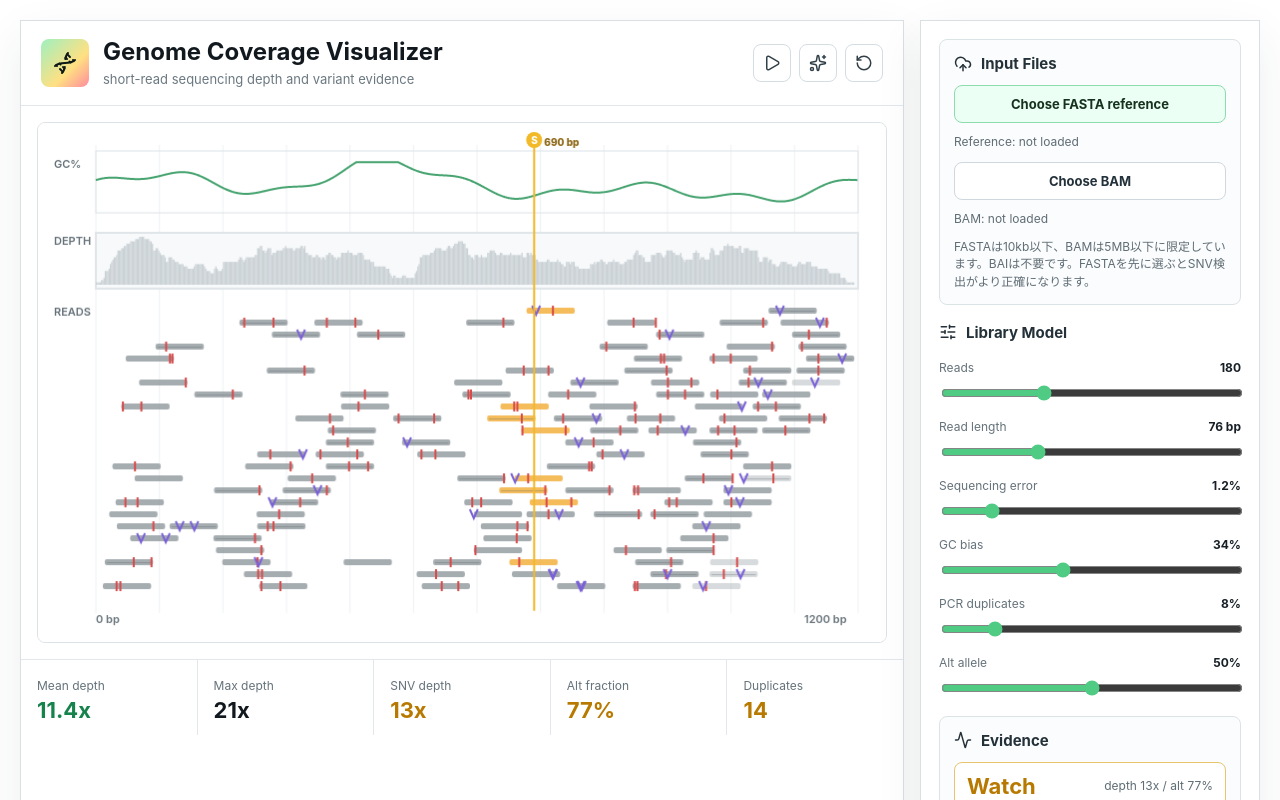
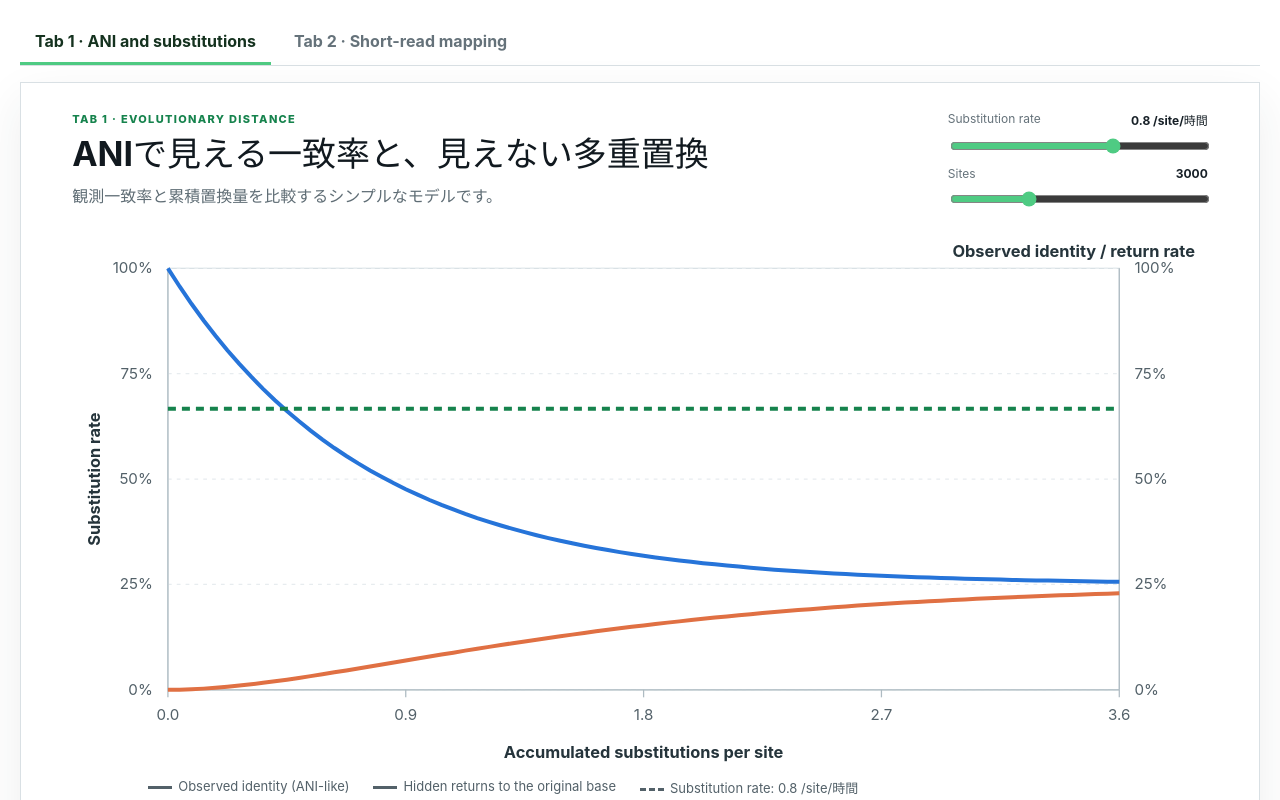
Before and after one commit to kazumaxneo/my-first-codex-app, a React (Vite) app: page / in a window 1280 px wide. Shown: the top 800 px of the page. Built offline with nearby package versions, Linux system fonts and the light colour scheme.

Commit message:
Add ANI substitution graph tab (#1)
Co-authored-by: kazu <kazu@kazunoMacBook-Air.local>

```diff
--- a/index.html
+++ b/index.html
@@ -3,7 +3,7 @@
   <head>
     <meta charset="UTF-8" />
     <meta name="viewport" content="width=device-width, initial-scale=1.0" />
-    <title>Genome Coverage Visualizer</title>
+    <title>Genome Evolution & Coverage Visualizer</title>
   </head>
   <body>
     <div id="root"></div>
--- a/package.json
+++ b/package.json
@@ -9,8 +9,10 @@
     "preview": "vite preview"
   },
   "dependencies": {
+    "@types/katex": "^0.16.8",
     "@vitejs/plugin-react": "^5.1.1",
     "fflate": "^0.8.2",
+    "katex": "^0.18.2",
     "lucide-react": "^0.562.0",
     "react": "^19.2.3",
     "react-dom": "^19.2.3",
--- a/src/App.tsx
+++ b/src/App.tsx
@@ -1,5 +1,7 @@
 import { useEffect, useMemo, useRef, useState } from 'react';
 import type { PointerEvent } from 'react';
+import katex from 'katex';
+import 'katex/dist/katex.min.css';
 import {
   Activity,
   Dna,
@@ -497,10 +499,97 @@ function Slider({
   );
 }
 
+function Latex({ formula, display = false }: { formula: string; display?: boolean }) {
+  return <span dangerouslySetInnerHTML={{ __html: katex.renderToString(formula, { displayMode: display, throwOnError: false }) }} />;
+}
+
+function AniSimulationPanel() {
+  const [substitutionRate, setSubstitutionRate] = useState(0.8);
+  const [siteCount, setSiteCount] = useState(3000);
+  const width = 900;
+  const height = 430;
+  const margin = { top: 28, right: 70, bottom: 68, left: 76 };
+  const points = useMemo(
+    () =>
+      Array.from({ length: 81 }, (_, index) => {
+        const accumulated = (index / 80) * 3.6;
+        const identity = 0.25 + 0.75 * Math.exp((-4 * accumulated) / 3);
+        const noChange = Math.exp(-accumulated);
+        return { accumulated, identity, returned: Math.max(0, identity - noChange) };
+      }),
+    [],
+  );
+  const x = (value: number) => margin.left + (value / 3.6) * (width - margin.left - margin.right);
+  const yRate = (value: number) => height - margin.bottom - (value / 1.2) * (height - margin.top - margin.bottom);
+  const yPercent = (value: number) => height - margin.bottom - value * (height - margin.top - margin.bottom);
+  const path = (key: 'identity' | 'returned') =>
+    points.map((point, index) => `${index === 0 ? 'M' : 'L'}${x(point.accumulated).toFixed(1)},${yPercent(point[key]).toFixed(1)}`).join(' ');
+  const ratePath = `M${x(0)},${yRate(substitutionRate).toFixed(1)} L${x(3.6)},${yRate(substitutionRate).toFixed(1)}`;
+
+  return (
+    <section className="ani-panel" aria-labelledby="ani-title">
+      <div className="ani-heading">
+        <div>
+          <p className="eyebrow">TAB 1 · EVOLUTIONARY DISTANCE</p>
+          <h2 id="ani-title">ANIで見える一致率と、見えない多重置換</h2>
+          <p>観測一致率と累積置換量を比較するシンプルなモデルです。</p>
+        </div>
+        <div className="ani-controls">
+          <Slider label="Substitution rate" value={substitutionRate} min={0.1} max={1.2} step={0.1} unit=" /site/時間" onChange={setSubstitutionRate} />
+          <Slider label="Sites" value={siteCount} min={100} max={10000} step={100} onChange={setSiteCount} />
+        </div>
+      </div>
+
+      <div className="ani-chart-wrap">
+        <svg viewBox={`0 0 ${width} ${height}`} role="img" aria-label="累積置換量に対する観測一致率と復帰率">
+          <rect data-chart-frame x={margin.left} y={margin.top} width={width - margin.left - margin.right} height={height - margin.top - margin.bottom} fill="none" />
+          {[0, 0.25, 0.5, 0.75, 1].map((tick) => (
+            <g key={tick}>
+              <line x1={margin.left} x2={width - margin.right} y1={yPercent(tick)} y2={yPercent(tick)} className="ani-grid" />
+              <text x={margin.left - 12} y={yPercent(tick) + 4} textAnchor="end">{Math.round(tick * 100)}%</text>
+              <text x={width - margin.right + 12} y={yPercent(tick) + 4}>{Math.round(tick * 100)}%</text>
+            </g>
+          ))}
+          {[0, 0.9, 1.8, 2.7, 3.6].map((tick) => (
+            <g key={tick}>
+              <line x1={x(tick)} x2={x(tick)} y1={height - margin.bottom} y2={height - margin.bottom + 6} className="ani-axis" />
+              <text x={x(tick)} y={height - margin.bottom + 24} textAnchor="middle">{tick.toFixed(1)}</text>
+            </g>
+          ))}
+          <line x1={margin.left} x2={margin.left} y1={margin.top} y2={height - margin.bottom} className="ani-axis" />
+          <line x1={width - margin.right} x2={width - margin.right} y1={margin.top} y2={height - margin.bottom} className="ani-axis" />
+          <line x1={margin.left} x2={width - margin.right} y1={height - margin.bottom} y2={height - margin.bottom} className="ani-axis" />
+          <path d={path('identity')} className="ani-line identity-line" />
+          <path d={path('returned')} className="ani-line return-line" />
+          <path d={ratePath} className="ani-line rate-line" />
+          <text x={(margin.left + width - margin.right) / 2} y={height - 14} textAnchor="middle" className="axis-title">Accumulated substitutions per site</text>
+          <text x={22} y={(margin.top + height - margin.bottom) / 2} transform={`rotate(-90 22 ${(margin.top + height - margin.bottom) / 2})`} textAnchor="middle" className="axis-title">Substitution rate</text>
+          <text x={width - 10} y={margin.top - 9} textAnchor="end" className="axis-title">Observed identity / return rate</text>
+        </svg>
+      </div>
+      <div className="ani-legend">
+        <span><i className="legend-line identity-line" />Observed identity (ANI-like)</span>
+        <span><i className="legend-line return-line" />Hidden returns to the original base</span>
+        <span><i className="legend-line rate-line" />Substitution rate: {substitutionRate.toFixed(1)} /site/時間</span>
+      </div>
+
+      <div className="equation-block">
+        <h3>Model equations</h3>
+        <p>平均累積置換量</p>
+        <div className="formula"><Latex display formula="d = \mu t" /></div>
+        <p>観測上、初期塩基と同じに見える確率（JC69）</p>
+        <div className="formula"><Latex display formula="P_{\mathrm{same}}(d) = \frac{1}{4} + \frac{3}{4}e^{-\frac{4}{3}d}" /></div>
+        <p className="equation-note"><Latex formula={`N=${siteCount.toLocaleString()}`} /> sites · JC69 model</p>
+      </div>
+    </section>
+  );
+}
+
 export default function App() {
   const [settings, setSettings] = useState<Settings>(initialSettings);
   const [bamAnalysis, setBamAnalysis] = useState<BamAnalysis | null>(null);
   const [reference, setReference] = useState<ReferenceSequence | null>(null);
+  const [activeTab, setActiveTab] = useState<'ani' | 'coverage'>('ani');
   const [uploadMessage, setUploadMessage] = useState('BAM: not loaded');
   const [referenceMessage, setReferenceMessage] = useState('Reference: not loaded');
 
@@ -554,6 +643,11 @@ export default function App() {
 
   return (
     <main className="app-shell">
+      <nav className="site-tabs" aria-label="Teaching modules">
+        <button type="button" className={activeTab === 'ani' ? 'active' : ''} onClick={() => setActiveTab('ani')}>Tab 1 · ANI and substitutions</button>
+        <button type="button" className={activeTab === 'coverage' ? 'active' : ''} onClick={() => setActiveTab('coverage')}>Tab 2 · Short-read mapping</button>
+      </nav>
+      {activeTab === 'ani' ? <AniSimulationPanel /> : <>
       <section className="workspace">
         <header className="topbar">
           <div className="brand">
@@ -706,6 +800,7 @@ export default function App() {
           <span>Simulated 1.2 kb locus · synthetic reads · teaching mode</span>
         </div>
       </aside>
+      </>}
     </main>
   );
 }
--- a/src/styles.css
+++ b/src/styles.css
@@ -31,6 +31,133 @@ input {
   min-height: 100vh;
   padding: 20px;
 }
+
+.site-tabs {
+  grid-column: 1 / -1;
+  display: flex;
+  gap: 8px;
+  border-bottom: 1px solid #d9e0e4;
+}
+
+.site-tabs button {
+  padding: 11px 15px;
+  color: #65727a;
+  border: 0;
+  border-bottom: 3px solid transparent;
+  background: transparent;
+  cursor: pointer;
+  font-weight: 700;
+}
+
+.site-tabs button:hover,
+.site-tabs button.active {
+  color: #15321f;
+  border-bottom-color: #4fcb83;
+}
+
+.ani-panel {
+  grid-column: 1 / -1;
+  padding: 28px clamp(18px, 4vw, 56px) 38px;
+  border: 1px solid #d9e0e4;
+  background: #ffffff;
+  box-shadow: 0 18px 45px rgba(37, 45, 52, 0.08);
+}
+
+.ani-heading {
+  display: flex;
+  justify-content: space-between;
+  gap: 28px;
+  align-items: end;
+}
+
+.eyebrow {
+  color: #16834d;
+  font-size: 11px;
+  font-weight: 800;
+  letter-spacing: 0.12em;
+}
+
+.ani-heading h2 {
+  margin-top: 8px;
+  color: #11191f;
+  font-size: clamp(22px, 3vw, 34px);
+  line-height: 1.15;
+}
+
+.ani-heading p:not(.eyebrow) {
+  max-width: 690px;
+  margin-top: 10px;
+  color: #5f6d75;
+  line-height: 1.65;
+}
+
+.ani-controls {
+  display: grid;
+  min-width: 260px;
+  gap: 10px;
+}
+
+.ani-chart-wrap {
+  margin-top: 24px;
+  overflow-x: auto;
+}
+
+.ani-chart-wrap svg {
+  display: block;
+  width: 100%;
+  min-width: 620px;
+  height: auto;
+}
+
+.ani-chart-wrap text {
+  fill: #536169;
+  font-size: 12px;
+}
+
+.ani-chart-wrap .axis-title {
+  fill: #25343b;
+  font-size: 13px;
+  font-weight: 700;
+}
+
+.ani-chart-wrap [data-chart-frame] { stroke: #d8e0e4; }
+.ani-grid { stroke: #e7ecef; stroke-dasharray: 3 4; }
+.ani-axis { stroke: #aebbc2; }
+.ani-line { fill: none; stroke-width: 4; vector-effect: non-scaling-stroke; }
+.identity-line { stroke: #2674d9; }
+.return-line { stroke: #e07043; }
+.rate-line { stroke: #16834d; stroke-dasharray: 8 6; }
+
+.ani-legend {
+  display: flex;
+  flex-wrap: wrap;
+  gap: 14px 24px;
+  margin: 2px 0 0 76px;
+  color: #536169;
+  font-size: 13px;
+}
+
+.legend-line {
+  display: inline-block;
+  width: 24px;
+  margin-right: 6px;
+  vertical-align: middle;
+  border-top: 3px solid;
+}
+
+.legend-line.rate-line { border-top-style: dashed; }
+
+.equation-block {
+  max-width: 840px;
+  margin: 30px auto 0;
+  padding-top: 22px;
+  border-top: 1px solid #e1e7eb;
+}
+
+.equation-block h3 { color: #243139; font-size: 16px; }
+.equation-block p { margin-top: 12px; color: #5f6d75; font-size: 14px; line-height: 1.55; }
+.equation-block .equation-note { margin-top: 4px; font-size: 12px; text-align: center; }
+.formula { margin: 15px 0; overflow-x: auto; color: #11191f; font-size: 1.25rem; text-align: center; }
 
 .workspace,
 .side-panel {
@@ -400,6 +527,15 @@ input[type="range"] {
     grid-template-columns: 1fr;
   }
 
+  .ani-heading {
+    align-items: stretch;
+    flex-direction: column;
+  }
+
+  .ani-controls {
+    max-width: 440px;
+  }
+
   .side-panel {
     order: -1;
   }
@@ -408,6 +544,23 @@ input[type="range"] {
 @media (max-width: 720px) {
   .app-shell {
     padding: 10px;
+  }
+
+  .site-tabs {
+    overflow-x: auto;
+  }
+
+  .site-tabs button {
+    flex: 0 0 auto;
+    font-size: 12px;
+  }
+
+  .ani-panel {
+    padding: 22px 14px 28px;
+  }
+
+  .ani-legend {
+    margin-left: 0;
   }
 
   .topbar {
```
Also changed, not shown: 1 other file (tests, documents, lock files or other folders).
